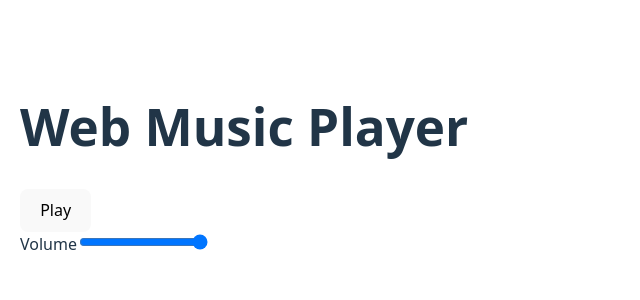
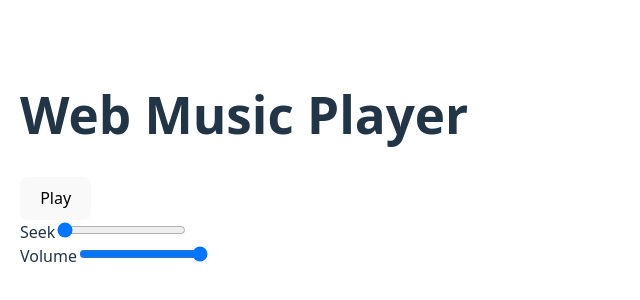
Before and after one commit to RJPalmer/web-music-player, a React (Vite) app: page / in a window 1280 px wide. Shown: the part 240-540 px from the top of the page, without its empty margins (0-640 px from the left). Built offline with nearby package versions, Linux system fonts and the light colour scheme.

Commit message:
Enhance audio player functionality with seek and duration features

```diff
--- a/src/App.tsx
+++ b/src/App.tsx
@@ -1,7 +1,8 @@
 import { usePlayerStore } from './stores/usePlayerStore'
 
 function App() {
-  const { isPlaying, play, pause, volume, setVolume } = usePlayerStore()
+
+  const { isPlaying, play, pause, currentTime, duration, seek, volume, setVolume } = usePlayerStore()
 
   return (
     <div style={{ padding: 20 }}>
@@ -10,7 +11,17 @@ function App() {
       <button onClick={isPlaying ? pause : play}>
         {isPlaying ? 'Pause' : 'Play'}
       </button>
-
+      <div>
+        <label>Seek</label>
+        <input
+          type="range"
+          min={0}
+          max={duration}
+          step={1}
+          value={currentTime}
+          onChange={(e) => seek(Number(e.target.value))}
+        />
+      </div>
       <div>
         <label>Volume</label>
         <input
--- a/src/services/audioService.ts
+++ b/src/services/audioService.ts
@@ -6,10 +6,6 @@ class AudioService {
     this.audio.src = trackUrl;
     this.audio.load();
   }
-  getDuration(): number | undefined {
-    return this.audio.duration || 0;
-  }
-  private audio: HTMLAudioElement;
 
   constructor() {
     this.audio = new Audio();
@@ -19,7 +15,7 @@ class AudioService {
       usePlayerStore.setState({ currentTime: this.audio.currentTime });
     });
 
-    this.audio.addEventListener("loadeddata", () => {
+    this.audio.addEventListener("loadedmetadata", () => {
       usePlayerStore.setState({ duration: this.audio.duration });
     });
 
@@ -29,8 +25,12 @@ class AudioService {
   }
 
 
-  play() {
-    this.audio.play();
+  async play() {
+   try {
+     await this.audio.play();
+   } catch (error) {
+    console.error("Failed to play audio:", error);
+   }
   }
 
   pause() {
--- a/src/stores/usePlayerStore.ts
+++ b/src/stores/usePlayerStore.ts
@@ -6,8 +6,10 @@ type PlayerState = {
   volume: number
   currentTime: number
   duration: number
+  src: string | null
 
 
+  setTrack: (trackUrl: string) => void
   loadTrack: (trackUrl: string) => void
   play: () => void
   pause: () => void
@@ -15,21 +17,43 @@ type PlayerState = {
   setVolume: (volume: number) => void
 }
 
-export const usePlayerStore = create<PlayerState>((set) => ({
+export const usePlayerStore = create<PlayerState>((set, get) => ({
   isPlaying: false,
   volume: 1,
   currentTime: 0,
   duration: 0,
+  src: null,
+
+  setTrack: (trackUrl) => {
+    audioService.loadTrack(trackUrl)
+    set({ src: trackUrl, currentTime: 0 })
+  },
   loadTrack: (trackUrl) => {
     audioService.loadTrack(trackUrl)
-    set({ duration: audioService.getDuration() })
+    set({ duration: audioService.duration})
     set({ currentTime: 0 })
   },
   seek: (time) => {
     audioService.seek(time)
     set({ currentTime: time })
   },
-  play: () => set({ isPlaying: true }),
-  pause: () => set({ isPlaying: false }),
-  setVolume: (volume) => set({ volume })
+  play: async () => {
+    const { src } = get()
+
+    if (!src) {
+      audioService.loadTrack('file_example_MP3_700KB.mp3')
+      set({ src: 'file_example_MP3_700KB.mp3' })
+    }
+
+    await audioService.play()
+    set({ isPlaying: true })
+  },
+  pause: () => {
+    audioService.pause()
+    set({ isPlaying: false })
+  },
+  setVolume: (volume) => {
+    audioService.setVolume(volume)
+    set({ volume })
+  }
 }))
```
Also changed, not shown: 1 other file (tests, documents, lock files or other folders).
